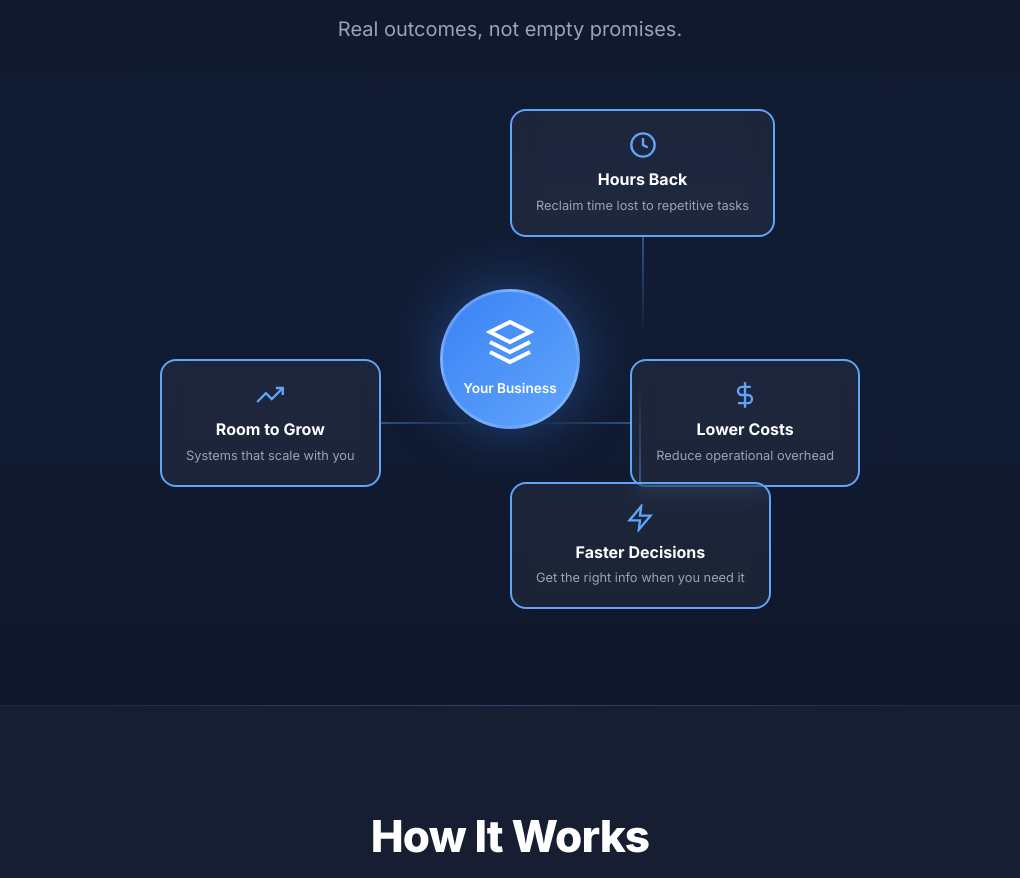
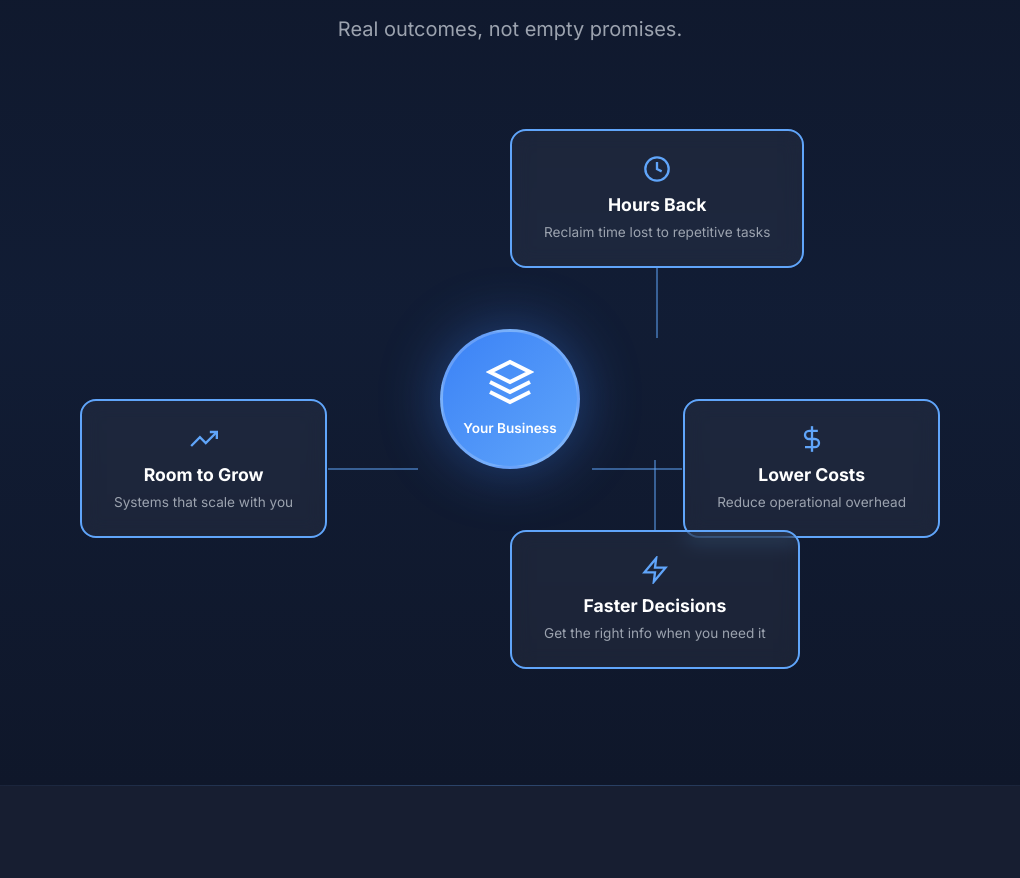
Before and after one commit to flovoai/flovoai, a plain HTML site: page index.html in a window 1280 px wide. Shown: the part 1722-2600 px from the top of the page, without its empty margins (130-1150 px from the left). Drawn offline with Linux system fonts and the light colour scheme.

Commit message:
Update styles.css

```diff
--- a/styles.css
+++ b/styles.css
@@ -385,8 +385,8 @@ body {
 .benefits-hub {
     position: relative;
     width: 100%;
-    max-width: 700px;
-    height: 500px;
+    max-width: 900px;
+    height: 580px;
     margin: 0 auto;
 }
 
@@ -429,12 +429,12 @@ body {
     backdrop-filter: blur(10px);
     border: 2px solid var(--primary-light);
     border-radius: 16px;
-    padding: 1.25rem 1.5rem;
+    padding: 1.5rem 2rem;
     display: flex;
     flex-direction: column;
     align-items: center;
     text-align: center;
-    min-width: 160px;
+    min-width: 200px;
     transition: all 0.3s ease;
     color: white;
 }
@@ -451,84 +451,85 @@ body {
 }
 
 .benefit-label {
-    font-size: 1rem;
+    font-size: 1.1rem;
     font-weight: 700;
     color: white;
     margin-bottom: 0.25rem;
 }
 
 .benefit-desc {
-    font-size: 0.8rem;
+    font-size: 0.85rem;
     color: var(--gray-400);
     line-height: 1.4;
 }
 
-/* Position the nodes around the center */
+/* Position the nodes around the center - using calc for precise positioning */
 .benefit-node-1 {
-    top: 0;
+    top: 20px;
     left: 50%;
     transform: translateX(-50%);
 }
 
 .benefit-node-2 {
     top: 50%;
-    right: 0;
+    right: 20px;
     transform: translateY(-50%);
 }
 
 .benefit-node-3 {
-    bottom: 0;
+    bottom: 20px;
     left: 50%;
     transform: translateX(-50%);
 }
 
 .benefit-node-4 {
     top: 50%;
-    left: 0;
+    left: 20px;
     transform: translateY(-50%);
 }
 
-/* Connecting lines */
+/* Connecting lines - drawn from center outward */
 .benefit-connector {
     position: absolute;
-    background: linear-gradient(to bottom, var(--primary-light), transparent);
-    opacity: 0.4;
+    background: var(--primary-light);
+    opacity: 0.5;
+    z-index: 1;
 }
 
+/* Top connector - from node down toward center */
 .connector-1 {
     width: 2px;
-    height: 100px;
-    top: 100%;
+    height: 70px;
+    bottom: -70px;
     left: 50%;
     transform: translateX(-50%);
-    background: linear-gradient(to bottom, var(--primary-light), transparent);
 }
 
+/* Right connector - from node left toward center */
 .connector-2 {
-    width: 100px;
+    width: 90px;
     height: 2px;
     top: 50%;
-    right: 100%;
+    right: calc(100% + 1px);
     transform: translateY(-50%);
-    background: linear-gradient(to left, var(--primary-light), transparent);
 }
 
+/* Bottom connector - from node up toward center */
 .connector-3 {
     width: 2px;
-    height: 100px;
-    bottom: 100%;
+    height: 70px;
+    top: -70px;
     left: 50%;
     transform: translateX(-50%);
-    background: linear-gradient(to top, var(--primary-light), transparent);
 }
 
+/* Left connector - from node right toward center */
 .connector-4 {
-    width: 100px;
+    width: 90px;
     height: 2px;
     top: 50%;
-    left: 100%;
+    left: calc(100% + 1px);
     transform: translateY(-50%);
-    background: linear-gradient(to right, var(--primary-light), transparent);
 }
 
 /* Process Cards */
@@ -805,21 +806,26 @@ body {
     }
 
     .benefits-hub {
-        height: 450px;
-        max-width: 600px;
+        height: 520px;
+        max-width: 700px;
     }
 
     .benefit-node-inner {
-        min-width: 140px;
-        padding: 1rem 1.25rem;
+        min-width: 160px;
+        padding: 1.25rem 1.5rem;
     }
 
     .connector-1, .connector-3 {
-        height: 80px;
+        height: 50px;
     }
 
     .connector-2, .connector-4 {
-        width: 80px;
+        width: 60px;
+    }
+
+    .benefits-center {
+        width: 120px;
+        height: 120px;
     }
 }
 
```
